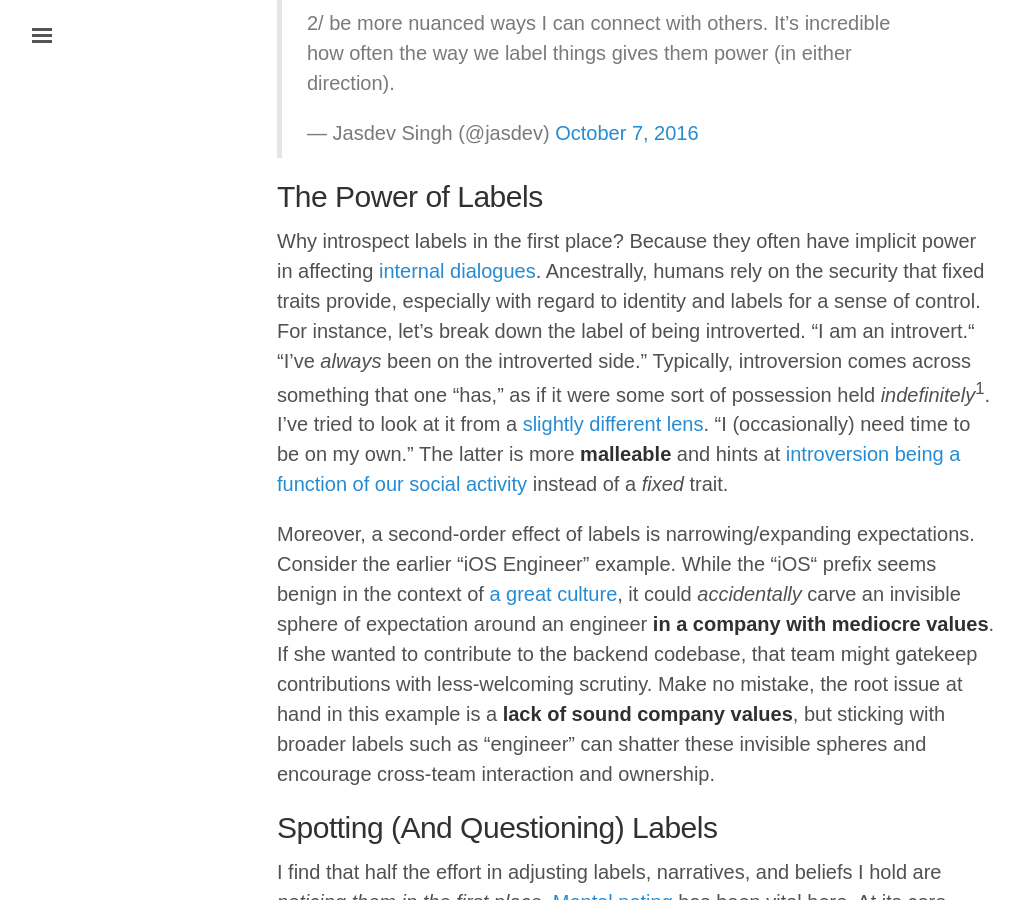
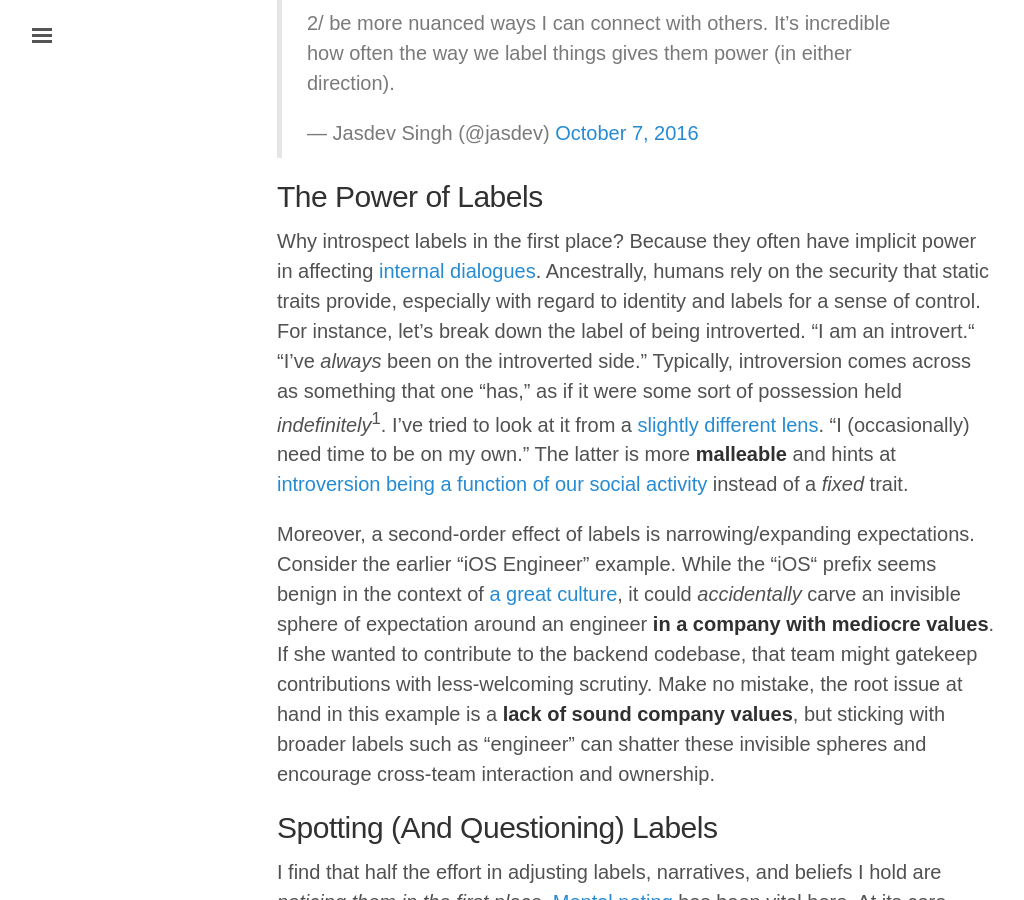
Before and after one commit to rvsrvs/jasdev.github.io, a Jekyll site: the page built from _posts/2017-10-7-peeling-labels.md, in a window 1280 px wide and 900 px high, scrolled down 584 px. Shown: the whole window, without its empty margins (3-1027 px from the left). Built offline with Jekyll 4.4.1, drawn with Linux system fonts in a browser that asks for light colours; some web fonts are replaced; comment, search, counter and statistics services are not loaded; some of the changed text lies outside the part shown.

Commit message:
Small typo fix

```diff
--- a/_posts/2017-10-7-peeling-labels.md
+++ b/_posts/2017-10-7-peeling-labels.md
@@ -10,7 +10,7 @@ With my first anniversary at [Peloton](http://onepeloton.com) approaching, I’v
 
 ## The Power of Labels
 
-Why introspect labels in the first place? Because they often have implicit power in affecting [internal dialogues](https://www.theatlantic.com/science/archive/2016/11/figuring-out-how-and-why-we-talk-to-ourselves/508487/). Ancestrally, humans rely on the security that fixed traits provide, especially with regard to identity and labels for a sense of control. For instance, let’s break down the label of being introverted. “I am an introvert.“ “I’ve _always_ been on the introverted side.” Typically, introversion comes across something that one “has,” as if it were some sort of possession held _indefinitely_<sup>1</sup>. I’ve tried to look at it from a [slightly different lens](https://twitter.com/jasdev/status/831682922704945152). “I (occasionally) need time to be on my own.” The latter is more __malleable__ and hints at [introversion being a function of our social activity](/thoughts/2017-1-2) instead of a _fixed_ trait.
+Why introspect labels in the first place? Because they often have implicit power in affecting [internal dialogues](https://www.theatlantic.com/science/archive/2016/11/figuring-out-how-and-why-we-talk-to-ourselves/508487/). Ancestrally, humans rely on the security that static traits provide, especially with regard to identity and labels for a sense of control. For instance, let’s break down the label of being introverted. “I am an introvert.“ “I’ve _always_ been on the introverted side.” Typically, introversion comes across as something that one “has,” as if it were some sort of possession held _indefinitely_<sup>1</sup>. I’ve tried to look at it from a [slightly different lens](https://twitter.com/jasdev/status/831682922704945152). “I (occasionally) need time to be on my own.” The latter is more __malleable__ and hints at [introversion being a function of our social activity](/thoughts/2017-1-2) instead of a _fixed_ trait.
 
 Moreover, a second-order effect of labels is narrowing/expanding expectations. Consider the earlier “iOS Engineer” example. While the “iOS“ prefix seems benign in the context of [a](http://randsinrepose.com/archives/your-culture-is-rotting/) [great](https://stripe.com/us/jobs/candidate-info-culture) [culture](https://jvns.ca/blog/2017/04/16/making-small-culture-changes/), it could _accidentally_ carve an invisible sphere of expectation around an engineer __in a company with mediocre values__. If she wanted to contribute to the backend codebase, that team might gatekeep contributions with less-welcoming scrutiny. Make no mistake, the root issue at hand in this example is a __lack of sound company values__, but sticking with broader labels such as “engineer” can shatter these invisible spheres and encourage cross-team interaction and ownership.
 
```
Also changed, not shown: other parts of _posts/2017-10-7-peeling-labels.md (+1 -1 lines), about.md (+1 -1 lines).
